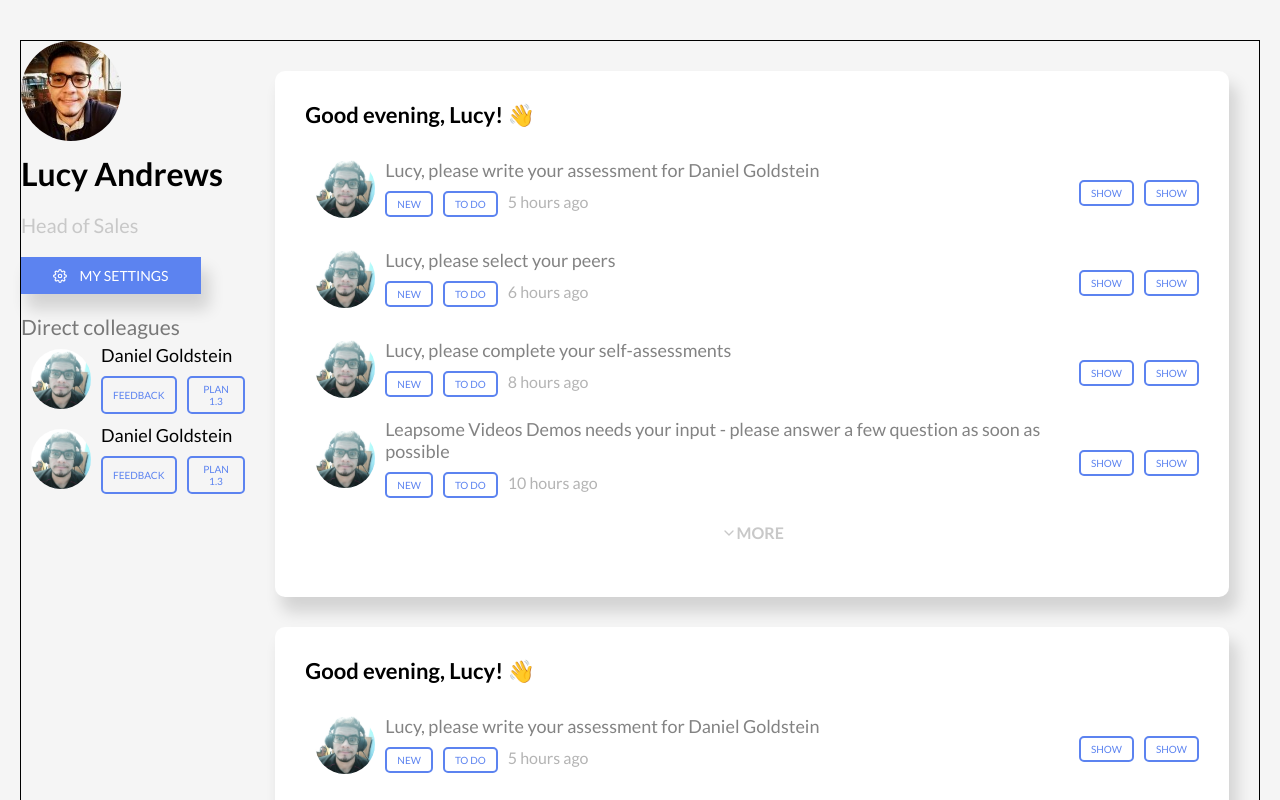
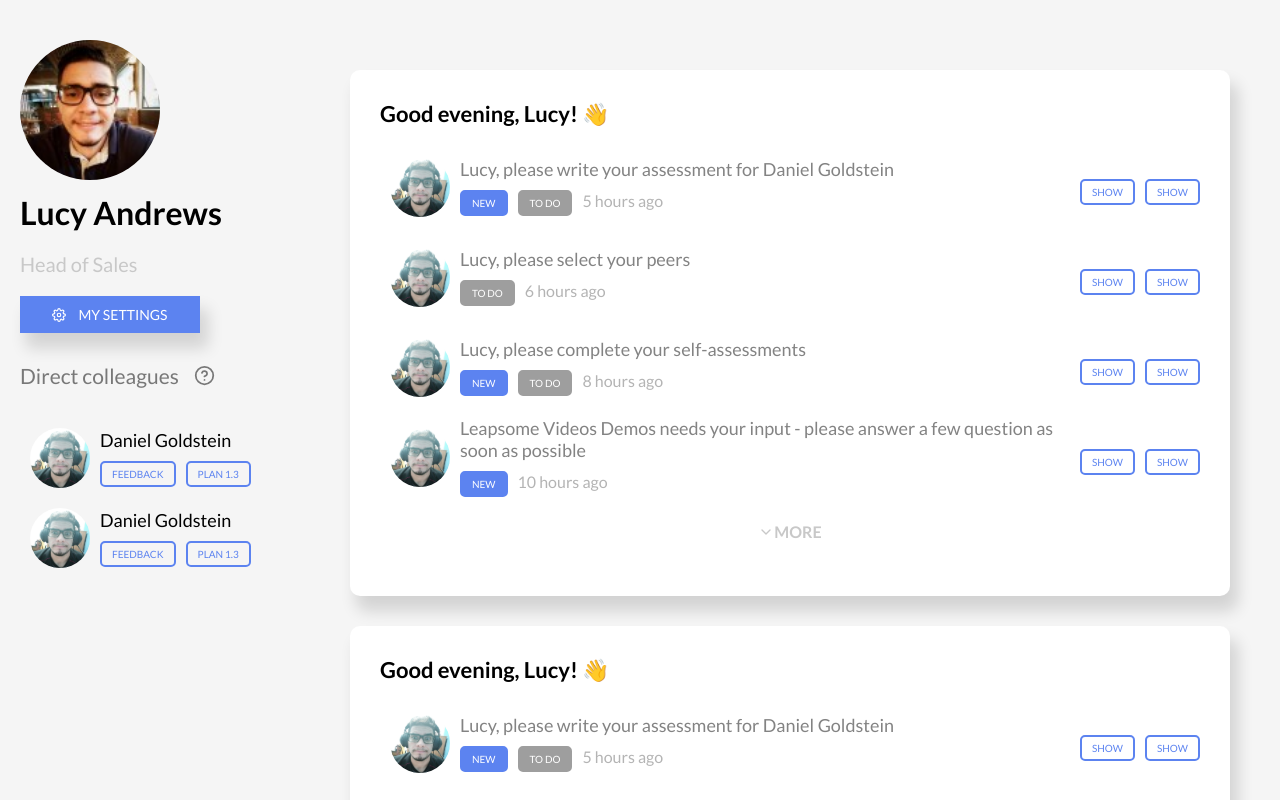
Before and after one commit to matsmello/leapsome, a React (Create React App) app: page / in a window 1280 px wide. Shown: the top 800 px of the page. Built offline with nearby package versions, Linux system fonts and the light colour scheme.

Commit message:
Create basic leapsome main page based on internet image

```diff
--- a/src/components/Card/index.tsx
+++ b/src/components/Card/index.tsx
@@ -19,10 +19,13 @@ const Card: React.FC<CardProps> = (props) => (
       <h1>{props.title}</h1>
     </header>
 
-    {props.listItems &&
-      props.listItems.map((listItem) => (
-        <ListItem message={listItem.message} createdAt={listItem.createdAt} />
-      ))}
+    {props.listItems?.map((listItem) => (
+      <ListItem
+        message={listItem.message}
+        createdAt={listItem.createdAt}
+        actions={listItem.actions}
+      />
+    ))}
 
     <footer>
       <FiChevronDown />
--- a/src/components/ListItem/index.tsx
+++ b/src/components/ListItem/index.tsx
@@ -6,6 +6,7 @@ import meAgain from "./../../assets/meAgain.jpeg";
 interface ListItemProps {
   message: string;
   createdAt: string;
+  actions?: string[];
 }
 
 const ListItem: React.FC<ListItemProps> = (props) => (
@@ -14,8 +15,14 @@ const ListItem: React.FC<ListItemProps> = (props) => (
     <div>
       <strong>{props.message}</strong>
       <div>
-        <MiniButton>New</MiniButton>
-        <MiniButton>To Do</MiniButton>
+        {props.actions?.map((action) => (
+          <MiniButton
+            filled
+            filledColor={action == "New" ? null : "rgb(158,158,158)"}
+          >
+            {action}
+          </MiniButton>
+        ))}
         <p>{props.createdAt}</p>
       </div>
     </div>
--- a/src/components/MiniButton/index.tsx
+++ b/src/components/MiniButton/index.tsx
@@ -1,13 +1,20 @@
-import React, { InputHTMLAttributes } from "react";
+import React, { ButtonHTMLAttributes } from "react";
 import { Container } from "./styles";
 import { IconBaseProps } from "react-icons";
 
-interface InputProps extends InputHTMLAttributes<HTMLInputElement> {
+interface ButtonProps extends ButtonHTMLAttributes<HTMLInputElement> {
   icon?: React.ComponentType<IconBaseProps>;
+  filled?: boolean;
+  filledColor?: string | null;
 }
 
-const MiniButton: React.FC<InputProps> = ({ icon: Icon, ...props }) => (
-  <Container>
+const MiniButton: React.FC<ButtonProps> = ({
+  filled,
+  filledColor,
+  icon: Icon,
+  ...props
+}) => (
+  <Container filled={filled} filledColor={filledColor}>
     {Icon && <Icon />}
     {props.children}
   </Container>
--- a/src/components/MiniButton/styles.ts
+++ b/src/components/MiniButton/styles.ts
@@ -1,7 +1,12 @@
-import styled from "styled-components";
+import styled, { css } from "styled-components";
 import { shade } from "polished";
 
-export const Container = styled.button`
+interface ButtonProps {
+  filled?: boolean;
+  filledColor?: string | null;
+}
+
+export const Container = styled.button<ButtonProps>`
   padding: 5px 10px;
   text-transform: uppercase;
   background: transparent;
@@ -28,4 +33,16 @@ export const Container = styled.button`
   & + button {
     margin-left: 10px;
   }
+
+  ${(props) =>
+    props.filled &&
+    css`
+      background: ${props.filledColor || "rgb(92, 131, 240)"};
+      border: 2px solid ${props.filledColor || "rgb(92, 131, 240)"};
+      color: white;
+
+      &:hover {
+        background: ${shade(0.05, props.filledColor || "rgb(92, 131, 240)")};
+      }
+    `}
 `;
--- a/src/pages/Main/index.tsx
+++ b/src/pages/Main/index.tsx
@@ -5,7 +5,7 @@ import ListItem from "./../../components/ListItem/index";
 import Card from "./../../components/Card";
 import model from "./../../assets/me.jpeg";
 
-import { FiSettings, FiChevronDown } from "react-icons/fi";
+import { FiSettings, FiChevronDown, FiHelpCircle } from "react-icons/fi";
 import { SideMenu, Container } from "./styles";
 
 const Main: React.FC = () => {
@@ -44,7 +44,10 @@ const Main: React.FC = () => {
 
         <Button icon={FiSettings}></Button>
 
-        <h3>Direct colleagues</h3>
+        <h3>
+          Direct colleagues <FiHelpCircle />
+        </h3>
+
         <SimpleListItem />
         <SimpleListItem />
       </SideMenu>
--- a/src/pages/Main/styles.ts
+++ b/src/pages/Main/styles.ts
@@ -3,7 +3,6 @@ import styled from "styled-components";
 export const Container = styled.div`
   flex: 1;
   display: flex;
-  border: 1px solid black;
 
   footer {
     padding: 25px 0;
@@ -21,12 +20,14 @@ export const Container = styled.div`
   }
 `;
 export const SideMenu = styled.div`
-  max-width: 280px;
+  max-width: 300px;
+  width: 30%;
+  min-width: 200px;
 
   header {
     img {
-      height: 100px;
-      width: 100px;
+      height: 140px;
+      width: 140px;
       border-radius: 50%;
     }
 
@@ -47,5 +48,13 @@ export const SideMenu = styled.div`
     font-weight: 400;
     color: rgb(120, 120, 120);
     font-size: 21px;
+    margin-bottom: 20px;
+    display: flex;
+    padding: 10px 0;
+    align-items: center;
+
+    svg {
+      margin-left: 15px;
+    }
   }
 `;
```
